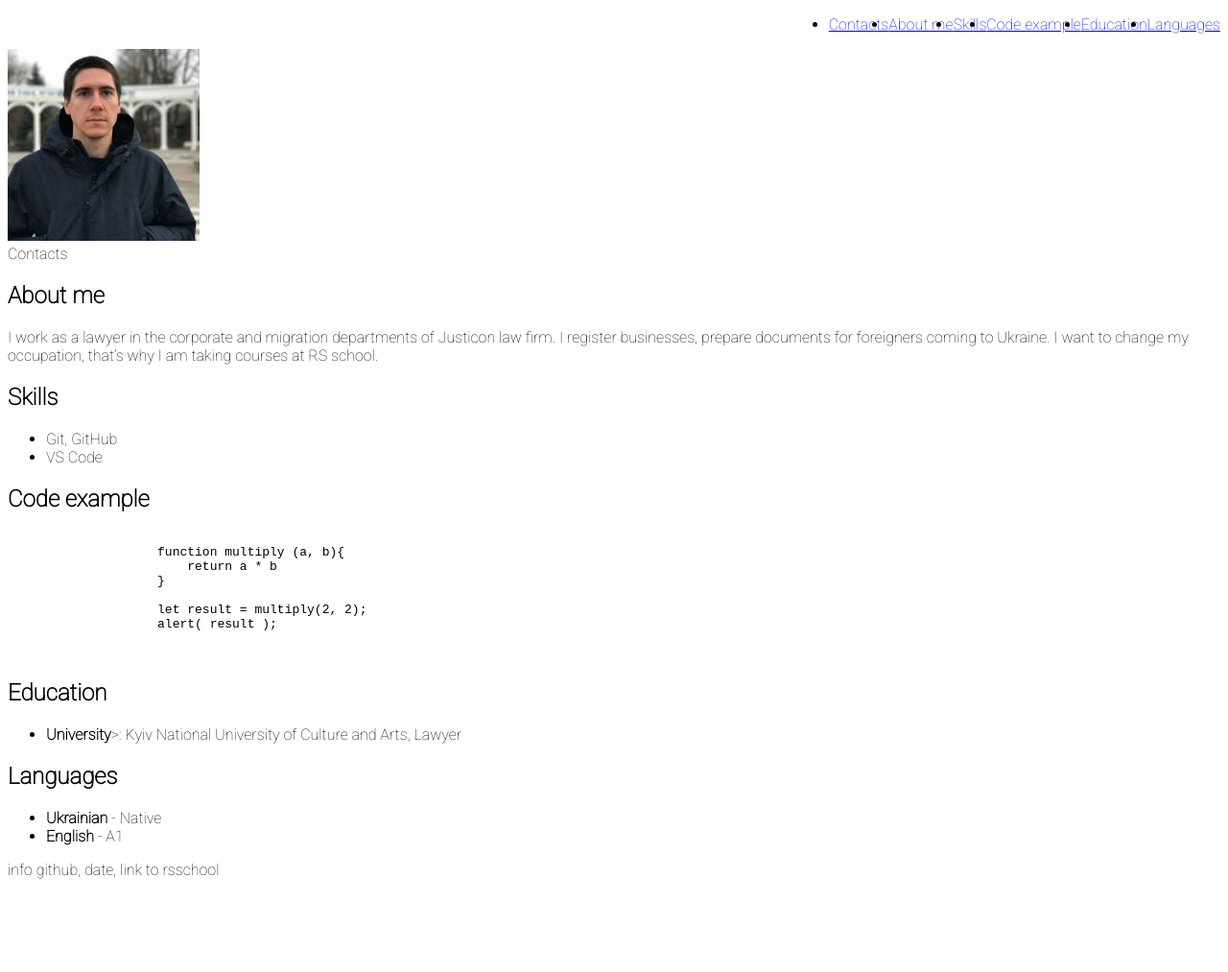
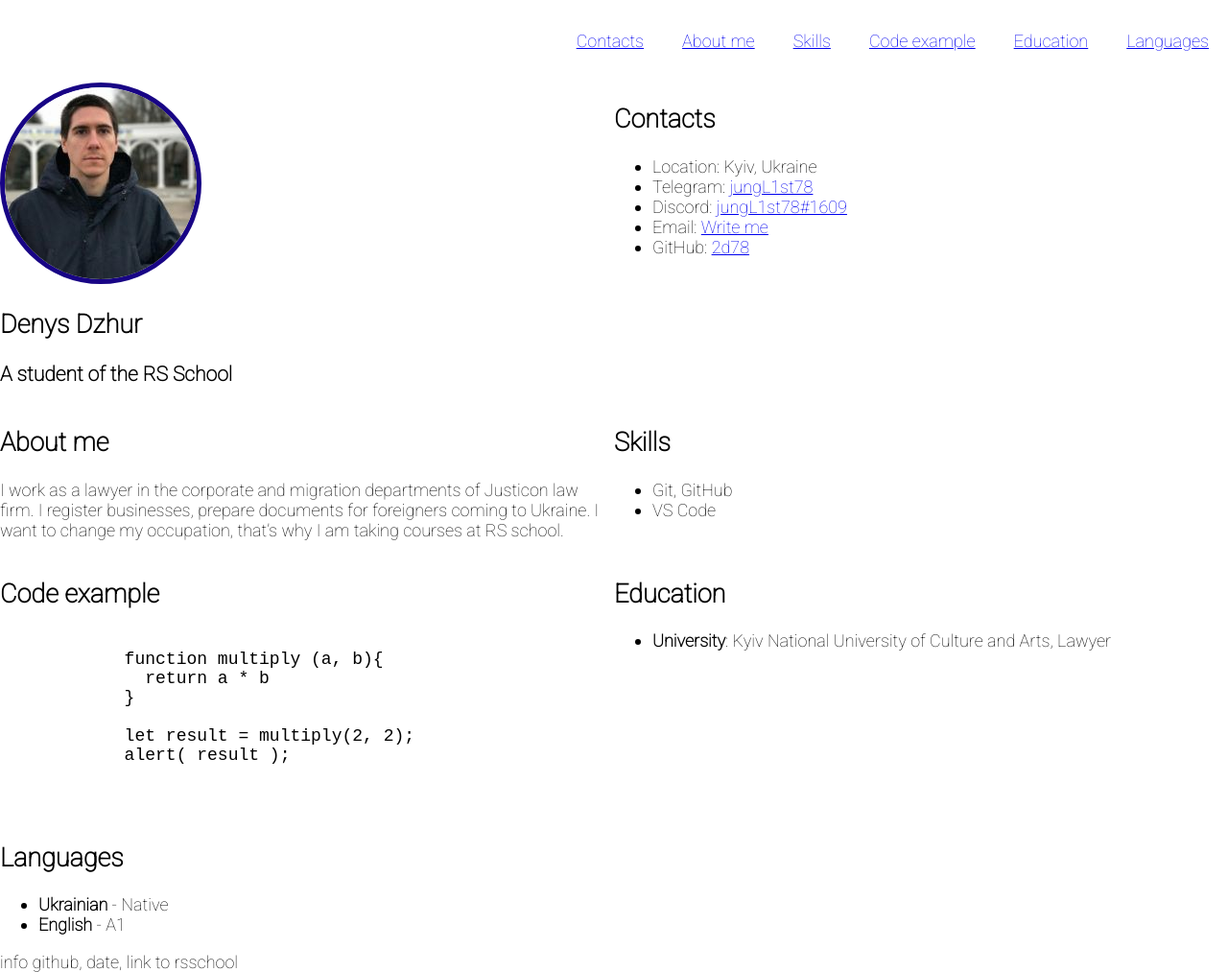
Before and after one commit to 2d78/rsschool-cv, a plain HTML site: page index.html in a window 1280 px wide. Shown: the whole page at 96% size. Before the commit the page ends 924 px from the top, so only its background shows below. Drawn offline with Linux system fonts and the light colour scheme.

Commit message:
feat: add section

```diff
--- a/index.html
+++ b/index.html
@@ -10,8 +10,10 @@
   <link rel="preconnect" href="https://fonts.gstatic.com" crossorigin>
   <link href="https://fonts.googleapis.com/css2?family=Roboto:wght@100&display=swap" rel="stylesheet">
 </head>
+
 <body>
   <header>
+    <div class="container">
       <nav class="nav">
         <ul class="nav-list">
           <li class="nav-item"><a href="#contacts" class="nav-link">Contacts</a></li>
@@ -22,33 +24,50 @@
           <li class="nav-item"><a href="#languages" class="nav-link">Languages</a></li>
         </ul>
       </nav>
+    </div>
   </header>
   <main>
-        <section>
-            <img src="assets/img/photo.jpg" alt="Photo">
+    <div class="container main-container">
+      <section class="section" id="profile">
+        <img class="photo" src="assets/img/photo.jpg" alt="Photo">
+          <h1>Denys Dzhur</h1>
+          <h3>A student of the RS School</h3>
       </section>
-
-        <section id="#contacts">
-            Contacts
+      <section class="section" id="#contacts">
+        <h2 class="section-title">Contacts</h2>
+        <ul>
+          <li>
+            Location: Kyiv, Ukraine
+          </li>
+          <li>
+            Telegram: <a href="https://t.me/jungL1st78">jungL1st78</a>
+          </li>
+          <li>
+            Discord: <a href="https://discordapp.com/users/467648662198157313">jungL1st78#1609</a>
+          </li>
+          <li>
+            Email: <a href="mailto:rs.school@2d78.anonaddy.com">Write me</a>
+          </li>
+          <li>
+            GitHub: <a href="https://github.com/2d78">2d78</a>
+          </li>
+        </ul>
       </section>
-
-        <section id="#about-me">
-            <h2>About me</h2>
+      <section class="section" id="#about-me">
+        <h2 class="section-title">About me</h2>
         <p>
           I work as a lawyer in the corporate and migration departments of Justicon law firm. I register businesses, prepare documents for foreigners coming to Ukraine. I want to change my occupation, that’s why I am taking courses at RS school.
         </p>
       </section>
-
-        <section id="#skills">
-            <h2>Skills</h2>
+      <section class="section" id="#skills">
+        <h2 class="section-title">Skills</h2>
         <ul>
           <li>Git, GitHub</li>
           <li>VS Code</li>
         </ul>
       </section>
-
-        <section id="#code-example">
-            <h2>Code example</h2>
+      <section class="section" id="#code-example">
+        <h2 class="section-title">Code example</h2>
         <pre>
           <code>
             function multiply (a, b){
@@ -60,26 +79,26 @@
           </code>
         </pre>
       </section>
-
-        <section id="#education">
-            <h2>Education</h2>
+      <section class="section" id="#education">
+        <h2 class="section-title">Education</h2>
         <ul>
-                <li><strong>University</strong>>: Kyiv National University of Culture and Arts, Lawyer</li>
+          <li><strong>University</strong>: Kyiv National University of Culture and Arts, Lawyer</li>
         </ul>
       </section>
-
-        <section id="#languages">
-            <h2>Languages</h2>
+      <section class="section" id="#languages">
+        <h2 class="section-title">Languages</h2>
         <ul>
           <li><strong>Ukrainian</strong> - Native</li>
           <li><strong>English</strong> - A1</li>
         </ul>
       </section>
+    </div>
   </main>
+  <footer>
+    <div class="container">
+      info github, date, link to rsschool
+    </div>
+  </footer>
+</body>
 
-    <footer>
-        info github, date, link to rsschool
-    </footer>
-
-</body>
 </html>
--- a/style.css
+++ b/style.css
@@ -1,9 +1,57 @@
+* {
+  box-sizing: border-box;
+}
+
+html {
+  scroll-behavior: smooth;
+}
+
 body {
-    font-family: 'Roboto', sans-serif;
+  display: flex;
+  flex-direction: column;
+  justify-content: space-between;
+  min-height: 100vh;
+  margin: 0;
+  padding: 0;
+
+  font-family: 'Roboto', sans-serif;
+  font-size: 18px;
+}
+
+.container {
+  max-width: 1440px;
+  margin: 0 auto;
 }
 
 .nav-list {
-    display: flex;
-    justify-content: flex-end;
-    align-items: center;
+  display: flex;
+  justify-content: flex-end;
+  align-items: center;
+  list-style: none;
 }
+
+.nav-link {
+  padding: 0 20px;
+  line-height: 50px;
+}
+
+.photo {
+  border: 5px solid;
+  border-radius: 50%;
+  border-color: rgb(24, 4, 133);
+}
+
+.main-container {
+  display: flex;
+  flex-wrap: wrap;
+}
+
+.section {
+  width: 50%;
+}
+
+@media (max-width: 768px) {
+  .section {
+    width: 100%;
+  }
+}
```
Lines whose indentation alone changed are shown as unchanged.
